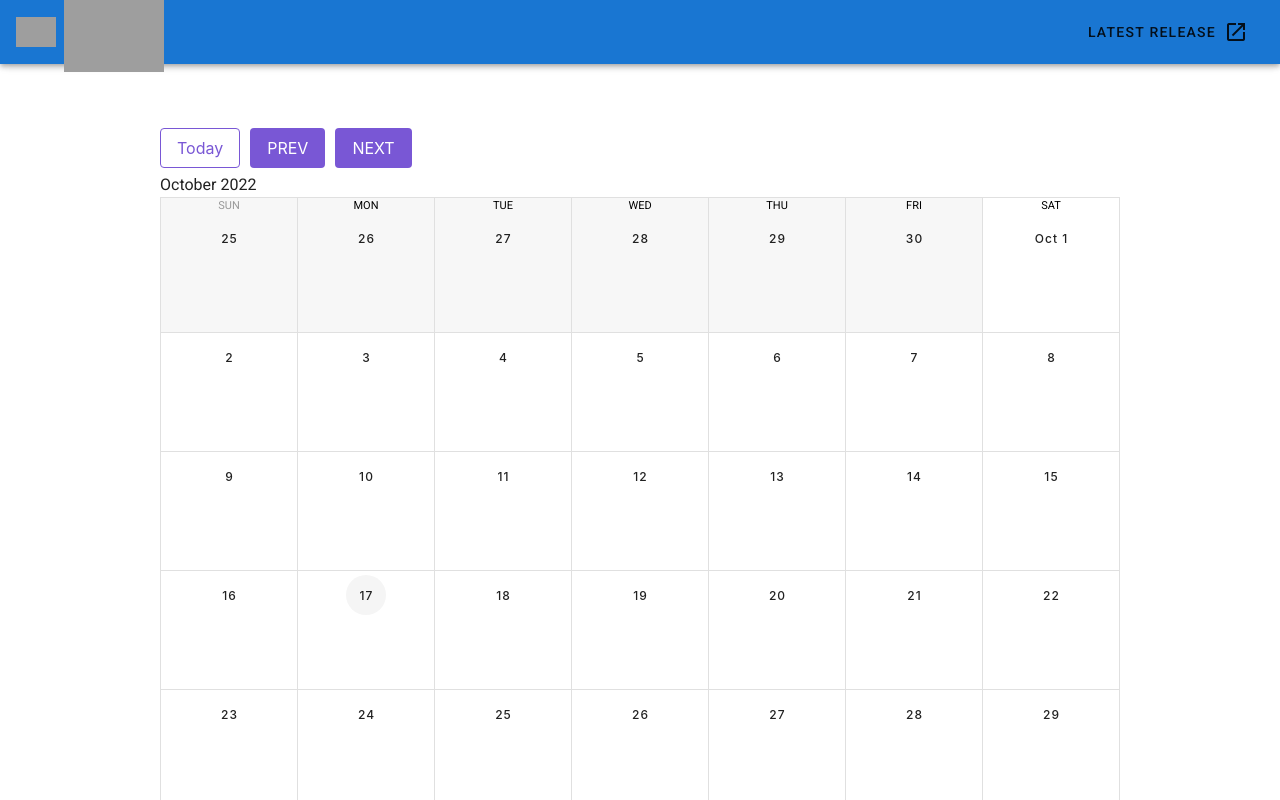
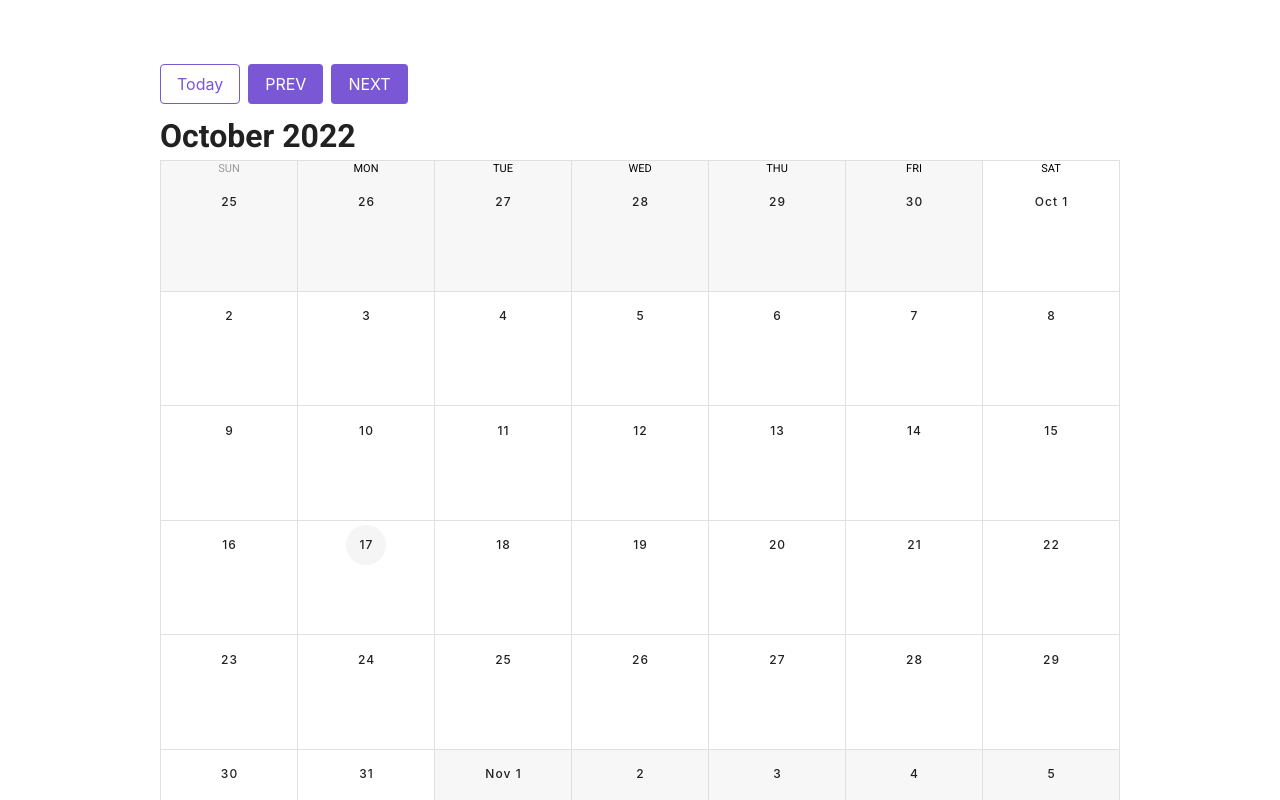
Before and after one commit to nichc74/pdf-date-extractor, a Vue app in the folder ui/: page / in a window 1280 px wide. Shown: the top 800 px of the page. Built offline with nearby package versions, Linux system fonts and the light colour scheme; grey boxes are pictures that could not be loaded.

Commit message:
Updating event box styling and some file formatting

```diff
--- a/ui/src/App.vue
+++ b/ui/src/App.vue
@@ -1,48 +1,12 @@
 <template>
   <v-app>
-    <v-app-bar
-      app
-      color="primary"
-    >
-      <div class="d-flex align-center">
-        <v-img
-          alt="Vuetify Logo"
-          class="shrink mr-2"
-          contain
-          src="https://cdn.vuetifyjs.com/images/logos/vuetify-logo-dark.png"
-          transition="scale-transition"
-          width="40"
-        />
-
-        <v-img
-          alt="Vuetify Name"
-          class="shrink mt-1 hidden-sm-and-down"
-          contain
-          min-width="100"
-          src="https://cdn.vuetifyjs.com/images/logos/vuetify-name-dark.png"
-          width="100"
-        />
-      </div>
-
-      <v-spacer></v-spacer>
-
-      <v-btn
-        href="https://github.com/vuetifyjs/vuetify/releases/latest"
-        target="_blank"
-        text
-      >
-        <span class="mr-2">Latest Release</span>
-        <v-icon>mdi-open-in-new</v-icon>
-      </v-btn>
-    </v-app-bar>
-
     <v-main>
       <div>
         <Calendar :otherEvents="logOfExtractedDates"/>
         <div class="fileUploader">
           <label class="pdfLabel">
-              PDFs
-              <input type="file" id="files" ref="files" multiple @change="handleFileUploads( $event )"/>
+            PDFs
+            <input type="file" id="files" ref="files" multiple @change="handleFileUploads( $event )"/>
           </label>
           <b-button id="uploadSubmitBtn" v-on:click="submitPDFs()" type="is-info">Submit</b-button>
         </div>
--- a/ui/src/components/Calendar.vue
+++ b/ui/src/components/Calendar.vue
@@ -6,15 +6,14 @@
       :activator="selectedElement"
       offset-x
     >
-          <v-card min-width="200px">
+    <v-card class="eventCardContainer" min-width="200px">
+      <div class="cardHeader">
         {{ selectedEvent.name }}
-              <v-card-text>
+      </div>
+      <div class="eventSnippet">
         {{selectedEvent.snippet}}
-              </v-card-text>
-              <!-- <a :href=selectedEvent.path>
-                <b-button>Preview PDF</b-button>
-              </a> -->
-              <b-button v-on:click="previewPdfHandler(selectedEvent.path)">Preview PDF</b-button>
+      </div>
+      <b-button type="is-primary" v-on:click="previewPdfHandler(selectedEvent.path)">Preview PDF</b-button>
     </v-card>
     </v-menu>
     <div class="wrapper">
@@ -31,11 +30,13 @@
         <b-button type="is-primary" v-on:click="next">NEXT</b-button>
       </div>
       <!-- This is gross but leaving here for sake of MVP -->
+      <div class="monthYearHeader">
         <div v-if="$refs.calendar">
           {{ $refs.calendar.title }}
         </div>
         <div v-else>
           {{displayMonthYear}}
+        </div>
       </div>
       <v-calendar
         ref="calendar"
@@ -109,12 +110,32 @@ export default {
 
 <style>
 .todayBttn, .prevBttn {
-  margin-right: 10px;
+  margin-right: 8px;
+}
+
+.monthYearHeader {
+  font-weight: bold;
+  font-size: 32px;
 }
 
 .calendarHeader {
   justify-content: flex-start;
-  margin-bottom: 5px;
+  margin-bottom: 8px;
+}
+
+.eventCardContainer {
+  display: flex;
+  flex-direction: column;
+  padding: 16px;
+}
+
+.eventSnippet {
+  margin: 8px 0px;
+}
+
+.cardHeader {
+  font-weight: bold;
+  color: #2f5a89
 }
 
 .wrapper {
```
Lines whose indentation alone changed are shown as unchanged.
